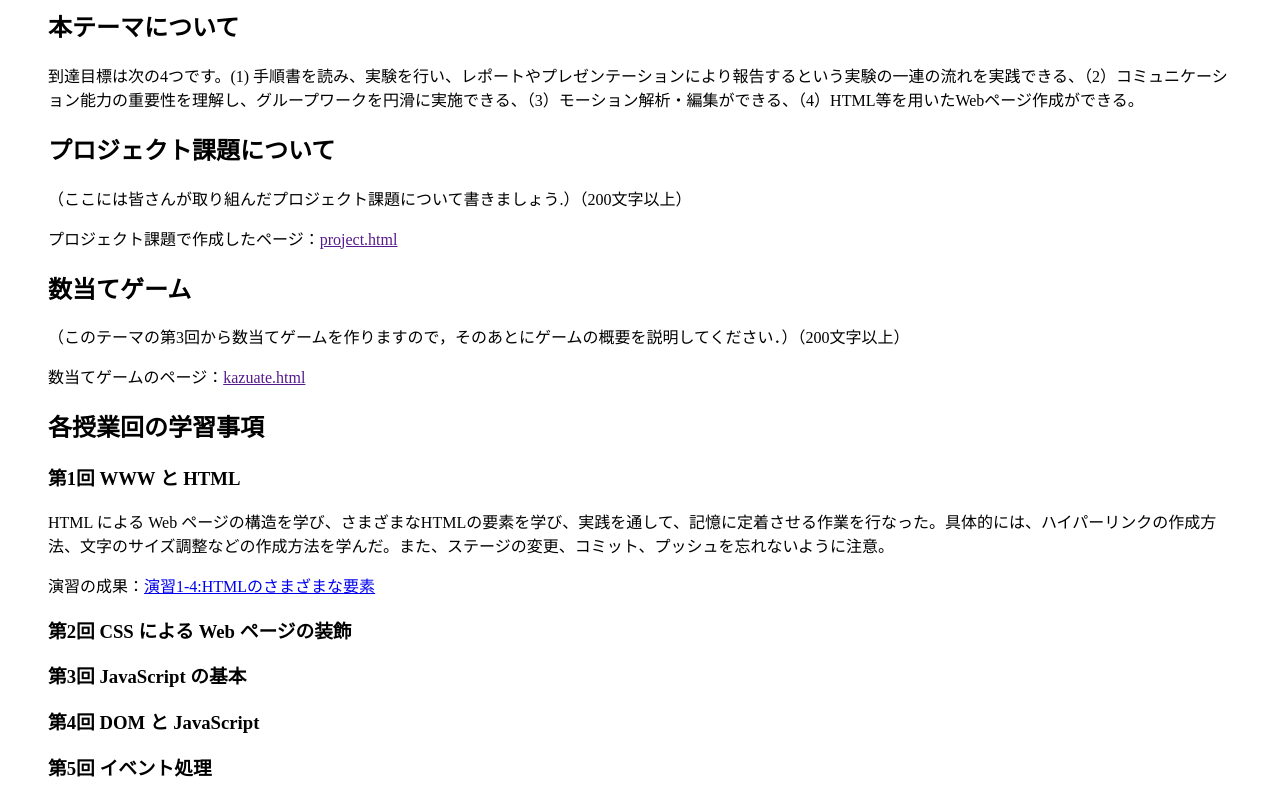
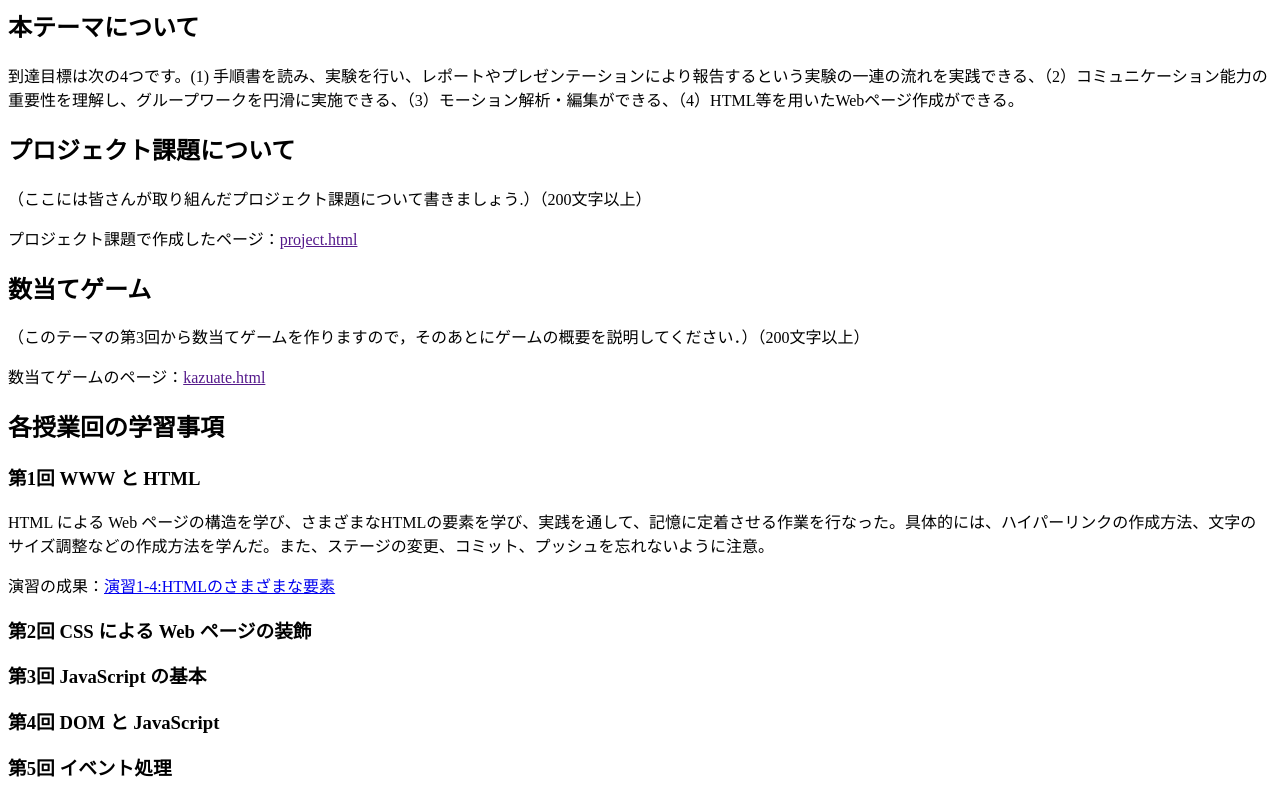
Before and after one commit to G384892023/medialabo, a plain HTML site: page index.html in a window 1280 px wide. Shown: the part 81-880 px from the top of the page. Drawn offline with Linux system fonts and the light colour scheme.

Commit message:
手直し

```diff
--- a/index.html
+++ b/index.html
@@ -4,7 +4,7 @@
     <meta charset="utf-8">
     <title>Web コンテンツ作成」の成果</title>
   </head>
-  <figure>
+  <body>
 	<h1>「Web コンテンツ作成」の成果</h1>
 		<h2>本テーマについて</h2>
     <p>到達目標は次の4つです。(1) 手順書を読み、実験を行い、レポートやプレゼンテーションにより報告するという実験の一連の流れを実践できる、（2）コミュニケーション能力の重要性を理解し、グループワークを円滑に実施できる、（3）モーション解析・編集ができる、（4）HTML等を用いたWebページ作成ができる。</p>
```
